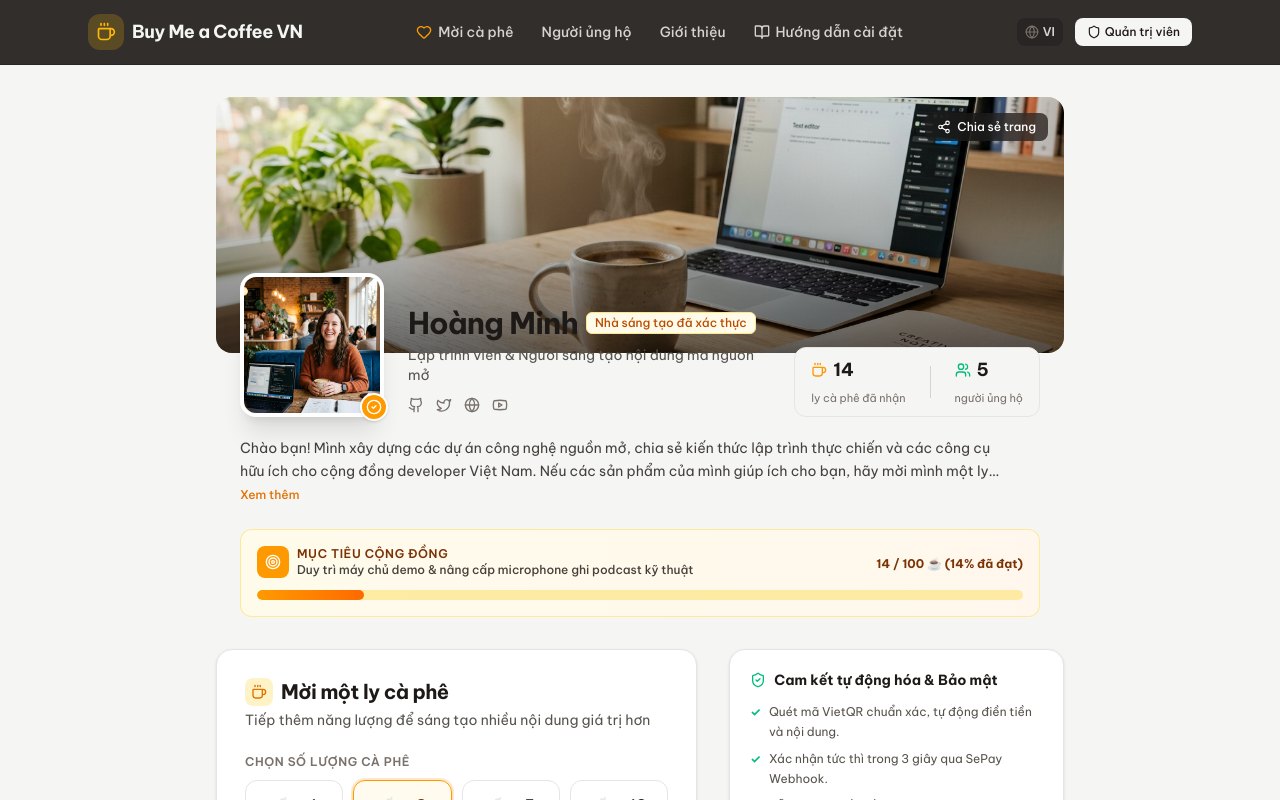
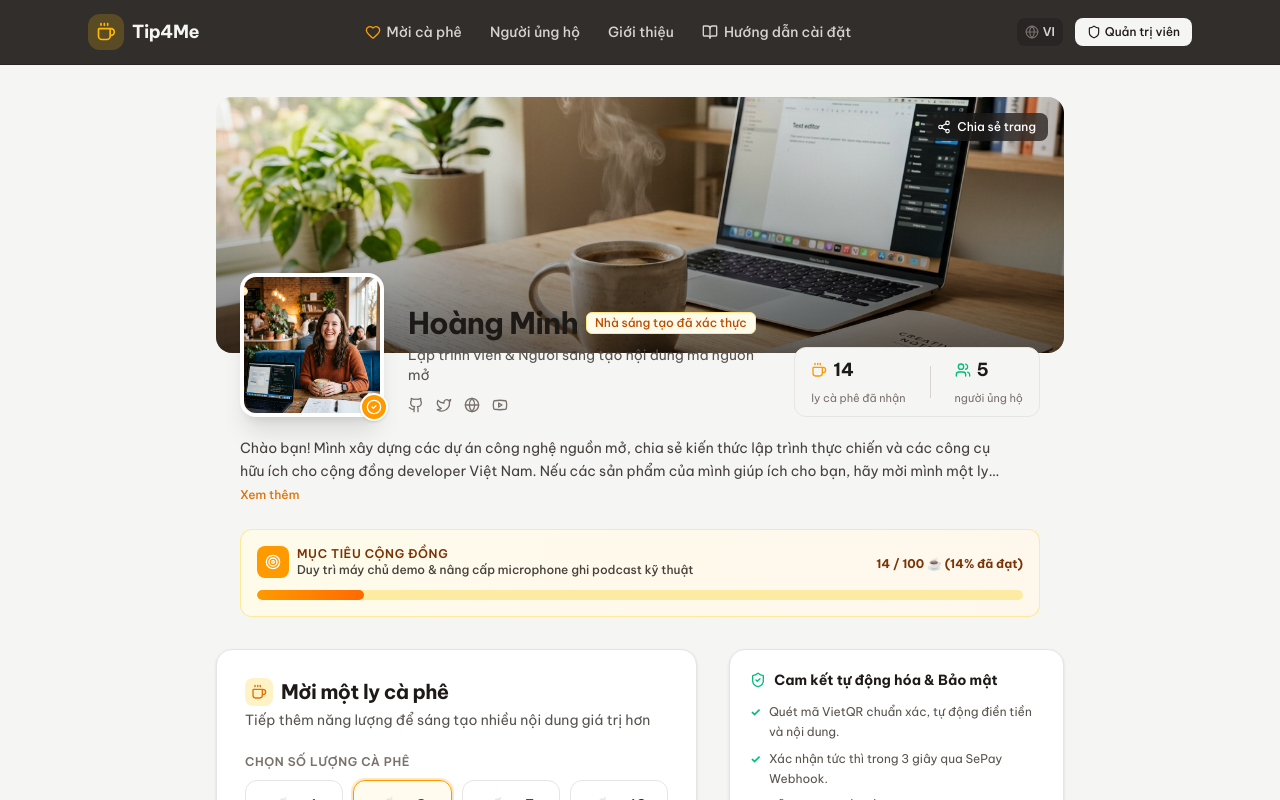
Before and after one commit to khahdihdz/tip4me, a React (Vite) app: page / in a window 1280 px wide. Shown: the top 800 px of the page. Built offline with nearby package versions, Linux system fonts and the light colour scheme.

Commit message:
branding: rename app to Tip4Me

```diff
--- a/src/i18n/translations.ts
+++ b/src/i18n/translations.ts
@@ -1,7 +1,7 @@
 export const translations = {
   vi: {
     nav: {
-      brand: 'Buy Me a Coffee VN',
+      brand: 'Tip4Me',
       tagline: 'Ủng hộ người sáng tạo nội dung',
       supporters: 'Người ủng hộ',
       about: 'Giới thiệu',
@@ -90,7 +90,7 @@ export const translations = {
       daysAgo: 'ngày trước',
     },
     admin: {
-      title: 'Trang Quản trị Buy Me a Coffee',
+      title: 'Quản trị Tip4Me',
       loginSubtitle: 'Đăng nhập để quản lý dòng tiền, cấu hình ngân hàng và webhook',
       loginWithGithub: 'Đăng nhập bằng GitHub',
       orUseToken: 'Hoặc đăng nhập nhanh bằng Mã Quản trị bí mật',
```
